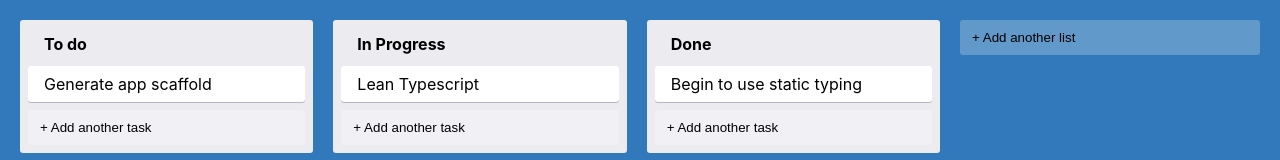
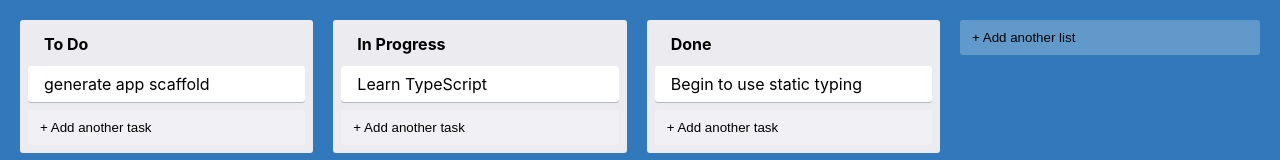
Before and after one commit to binhthaitrinh/trello-clone, a React (Create React App) app: page / in a window 1280 px wide. Shown: the top 160 px of the page. Built offline with nearby package versions, Linux system fonts and the light colour scheme.

Commit message:
add global state containing list of tasks

```diff
--- a/src/App.tsx
+++ b/src/App.tsx
@@ -1,21 +1,16 @@
 import React from "react";
 import { AppContainer } from "./styles";
 import { Column } from "./Column";
-import { Card } from "./Card";
 import { AddNewItem } from "./AddNewItem";
+import { useAppState } from "./AppStateContext";
 
 function App() {
+  const { state } = useAppState();
   return (
     <AppContainer>
-      <Column text="To do">
-        <Card text="Generate app scaffold" />
-      </Column>
-      <Column text="In Progress">
-        <Card text="Lean Typescript" />
-      </Column>
-      <Column text="Done">
-        <Card text="Begin to use static typing" />
-      </Column>
+      {state.lists.map((list, i) => (
+        <Column text={list.text} key={list.id} index={i} />
+      ))}
       <AddNewItem toggleButtonText="+ Add another list" onAdd={console.log} />
     </AppContainer>
   );
--- /dev/null
+++ b/src/AppStateContext.tsx
@@ -0,0 +1,54 @@
+import React, { createContext, useContext } from "react";
+interface Task {
+  id: string;
+  text: string;
+}
+
+interface List {
+  id: string;
+  text: string;
+  tasks: Task[];
+}
+
+export interface AppState {
+  lists: List[];
+}
+const appData: AppState = {
+  lists: [
+    {
+      id: "0",
+      text: "To Do",
+      tasks: [{ id: "c0", text: "generate app scaffold" }],
+    },
+    {
+      id: "1",
+      text: "In Progress",
+      tasks: [{ id: "c2", text: "Learn TypeScript" }],
+    },
+    {
+      id: "2",
+      text: "Done",
+      tasks: [{ id: "c3", text: "Begin to use static typing" }],
+    },
+  ],
+};
+
+const AppStateContext = createContext<AppStateContextProps>(
+  {} as AppStateContextProps
+);
+
+interface AppStateContextProps {
+  state: AppState;
+}
+
+export const AppStateProvider = ({ children }: React.PropsWithChildren<{}>) => {
+  return (
+    <AppStateContext.Provider value={{ state: appData }}>
+      {children}
+    </AppStateContext.Provider>
+  );
+};
+
+export const useAppState = () => {
+  return useContext(AppStateContext);
+};
--- a/src/Column.tsx
+++ b/src/Column.tsx
@@ -1,20 +1,23 @@
 import React from "react";
 import { ColumnContainer, ColumnTitle } from "./styles";
 import { AddNewItem } from "./AddNewItem";
+import { useAppState } from "./AppStateContext";
+import { Card } from "./Card";
 
 interface ColumnProps {
   // ? to say that text prop is optional, TypeScript will conclude that text can be undefined, for example: text?: string
   text: string;
+  index: number;
 }
 
-export const Column = ({
-  text,
-  children,
-}: React.PropsWithChildren<ColumnProps>) => {
+export const Column = ({ text, index }: ColumnProps) => {
+  const { state } = useAppState();
   return (
     <ColumnContainer>
       <ColumnTitle>{text}</ColumnTitle>
-      {children}
+      {state.lists[index].tasks.map((task) => (
+        <Card text={task.text} key={task.id} />
+      ))}
       <AddNewItem
         toggleButtonText="+ Add another task"
         onAdd={console.log}
```
Also changed, not shown: src/index.tsx (+9 -8 lines), 1 other file (tests, documents, lock files or other folders).
